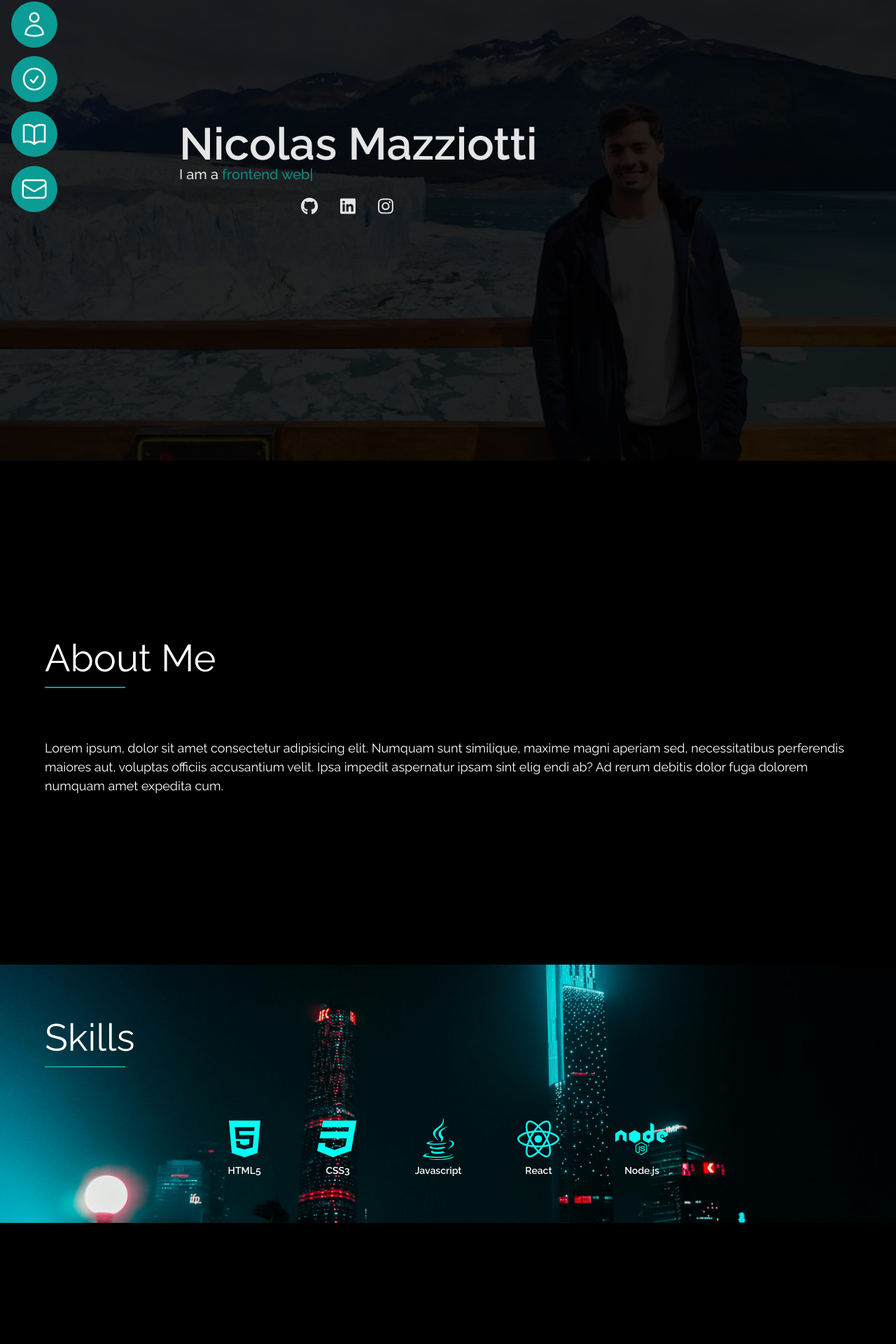
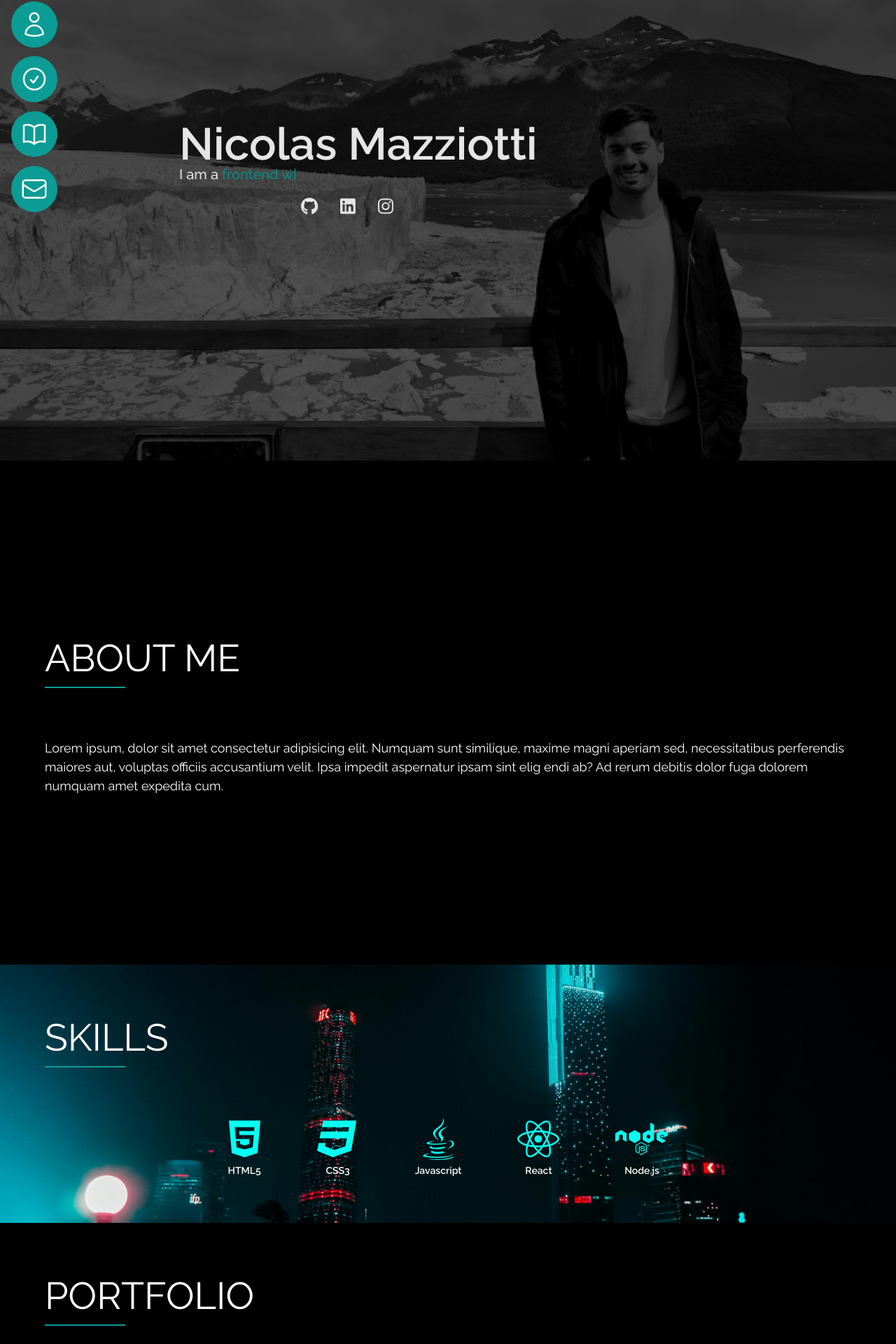
Before and after one commit to Nicolas-Mazziotti/portfolio_mazziotti, a React (Vite) app: page / in a window 1280 px wide. Shown: the part 142-2062 px from the top of the page at 70% size. Before the commit the page ends 1889 px from the top, so only its background shows below. Built offline with nearby package versions, Linux system fonts and the light colour scheme.

Commit message:
Add portfolio title

```diff
--- a/src/App.jsx
+++ b/src/App.jsx
@@ -4,6 +4,8 @@ import Navbar from "./Components/Navbar/Navbar"
 import Header from "./Components/Header/Header"
 import About from "./Components/About/About";
 import Skills from "./Components/Skills/Skills";
+import Portfolio from "./Components/Portfolio/Portfolio";
+import Contact from "./Components/Contact/Contact";
 import Spinner from "./Components/Spinner/Spinner";
 
 import './App.css'
@@ -36,6 +38,8 @@ function App() {
             <Header menuOpen={menuOpen}/>
             <About/>
             <Skills/>
+            <Portfolio/>
+            <Contact/>
             </>
             )}
         </>
--- a/src/Components/About/About.jsx
+++ b/src/Components/About/About.jsx
@@ -11,7 +11,7 @@ const About = () => {
   return (
     <div className="about-container">
       <div className='about-title-container'>
-        <h1 data-aos="fade-up"  data-aos-duration="1000">About Me</h1>
+        <h1 data-aos="fade-up"  data-aos-duration="1000">ABOUT ME</h1>
         <div data-aos="fade-up"  data-aos-duration="1000"></div>
       </div>
       <p data-aos="fade-up"  data-aos-duration="1000">Lorem ipsum, dolor sit amet consectetur adipisicing elit. Numquam sunt similique, maxime magni aperiam sed, necessitatibus perferendis maiores aut, voluptas officiis accusantium velit. Ipsa impedit aspernatur ipsam sint elig
--- a/src/Components/Contact/Contact.jsx
+++ b/src/Components/Contact/Contact.jsx
@@ -0,0 +1,9 @@
+import './Contact.css'
+
+const Contact = () => {
+    return (
+        <div>Contact</div>
+    )
+}
+
+export default Contact
--- a/src/Components/Header/Header.css
+++ b/src/Components/Header/Header.css
@@ -1,7 +1,7 @@
 
 .header-container{
     position: relative;
-    background-image: url(/assets/header_background6.jpg);
+    background-image: url(/assets/header_background4.jpg);
     background-size: cover;
     background-position:20% 80%;
     background-color: rgba(0, 0, 0, 0.5);
@@ -22,7 +22,7 @@
     left: 0;
     width: 100%;
     height: 100%;
-    background-color: rgba(2, 2, 2, 0.85); /* Cambia el color de fondo aquí */
+    background-color: rgba(2, 2, 2, 0.6); /* Cambia el color de fondo aquí */
     z-index: -1;
 }
 
--- a/src/Components/Portfolio/Portfolio.css
+++ b/src/Components/Portfolio/Portfolio.css
@@ -0,0 +1,28 @@
+.portfolio-container{
+    /* background-color: black; */
+    padding: 4rem;
+    display: flex;
+    flex-direction: column;
+    text-align: left;
+}
+
+.portfolio-title-container h1 {
+    color: white;
+    font-size: 54px;
+}
+
+.portfolio-title-container div{
+    width: 10%;
+    background-color: rgb(11, 156, 149);
+    height: 2px;
+}
+
+@media screen and (max-width: 480px){
+    .portfolio-container h1{
+        font-size: 32px;
+    }
+    .portfolio-title-container div{
+        width: 20%;
+    }
+
+}
--- a/src/Components/Portfolio/Portfolio.jsx
+++ b/src/Components/Portfolio/Portfolio.jsx
@@ -0,0 +1,14 @@
+import './Portfolio.css'
+
+const Portfolio = () => {
+  return (
+    <div className='portfolio-container'>
+        <div className='portfolio-title-container' data-aos="fade-up" data-aos-duration="1000">
+            <h1>PORTFOLIO</h1>
+            <div data-aos="fade-up" data-aos-duration="1000"></div>
+        </div>
+    </div>
+  )
+}
+
+export default Portfolio
--- a/src/Components/Skills/Skills.jsx
+++ b/src/Components/Skills/Skills.jsx
@@ -12,7 +12,7 @@ const Skills = () => {
   return (
     <div className="skills-container">
       <div className="skills-title-container">
-        <h1 data-aos="fade-up" data-aos-duration="1000">Skills</h1>
+        <h1 data-aos="fade-up" data-aos-duration="1000">SKILLS</h1>
         <div data-aos="fade-up" data-aos-duration="1000"></div>
       </div>
       <div className="skills-icons" data-aos="fade-up">
```
